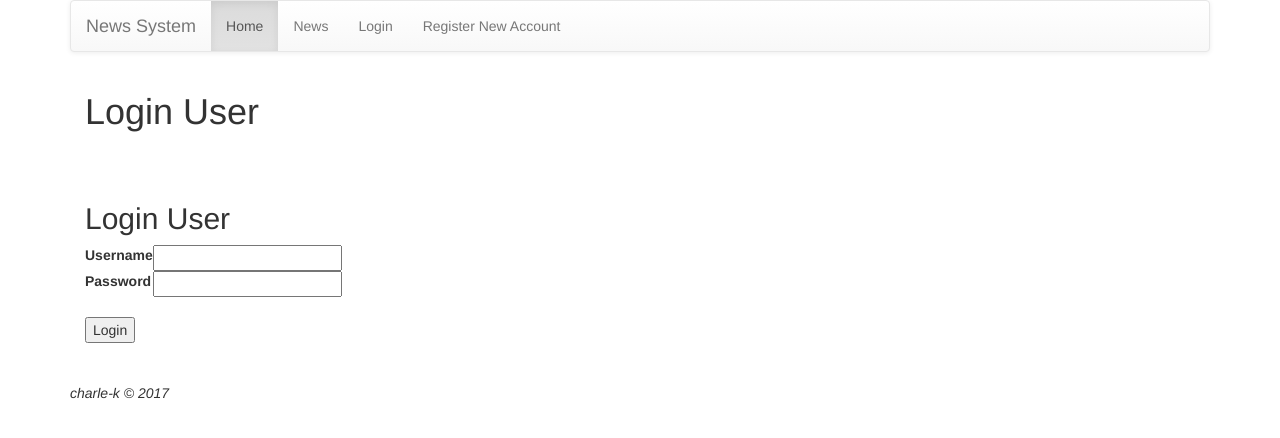
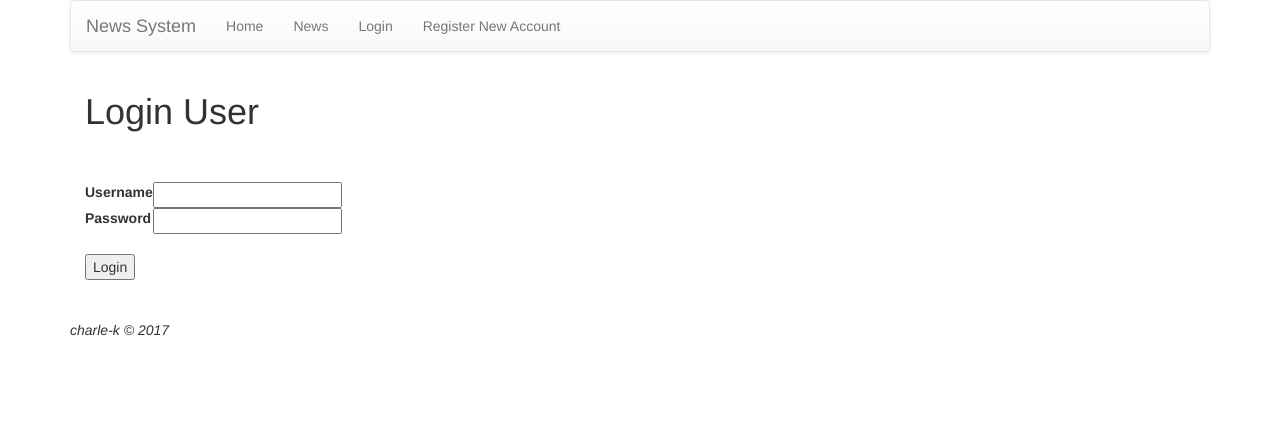
Before and after one commit to charle-k/regsystem, a CodeIgniter app: page /database/index.php/news/login in a window 1280 px wide. Shown: the top 438 px of the page. Run offline with CodeIgniter, Linux system fonts and the light colour scheme.

Commit message:
Finishing Touches

```diff
--- a/application/views/news/login.php
+++ b/application/views/news/login.php
@@ -1,5 +1,3 @@
-<h2><?php echo $title; ?></h2>
-
 <?php echo validation_errors(); ?>
 
 <?php echo form_open('news/login'); ?>
--- a/application/views/news/login_fail.php
+++ b/application/views/news/login_fail.php
@@ -1,2 +1,3 @@
-<H1> Error in Login</H1>
+<p>
 Wrong Username/Password
+</p>
--- a/application/views/templates/header.php
+++ b/application/views/templates/header.php
@@ -41,7 +41,7 @@
           </div>
           <div id="navbar" class="navbar-collapse collapse">
             <ul class="nav navbar-nav">
-              <li class="active"><a href="<?php echo site_url('home'); ?>">Home</a></li>
+              <li ><a href="<?php echo site_url('home'); ?>">Home</a></li>
               <li><a href="<?php echo site_url('news'); ?>"">News</a></li>
 
 			  <?php
@@ -49,7 +49,7 @@
 			  if (isset($_SESSION['username']))
 			  { ?>
 
-			  <li><a href="<?php echo site_url('news'); ?>">Logged in as <?php echo $this->session->username; ?></a></l>
+			  <li class="active"><a href="<?php echo site_url('news'); ?>">Logged in as <?php echo $this->session->username; ?></a></l>
                <li><a href="<?php echo site_url('news/logout'); ?>">Logout</a></li>
 
 			  <?php	 } else { ?>
```
Also changed, not shown: README.md.
